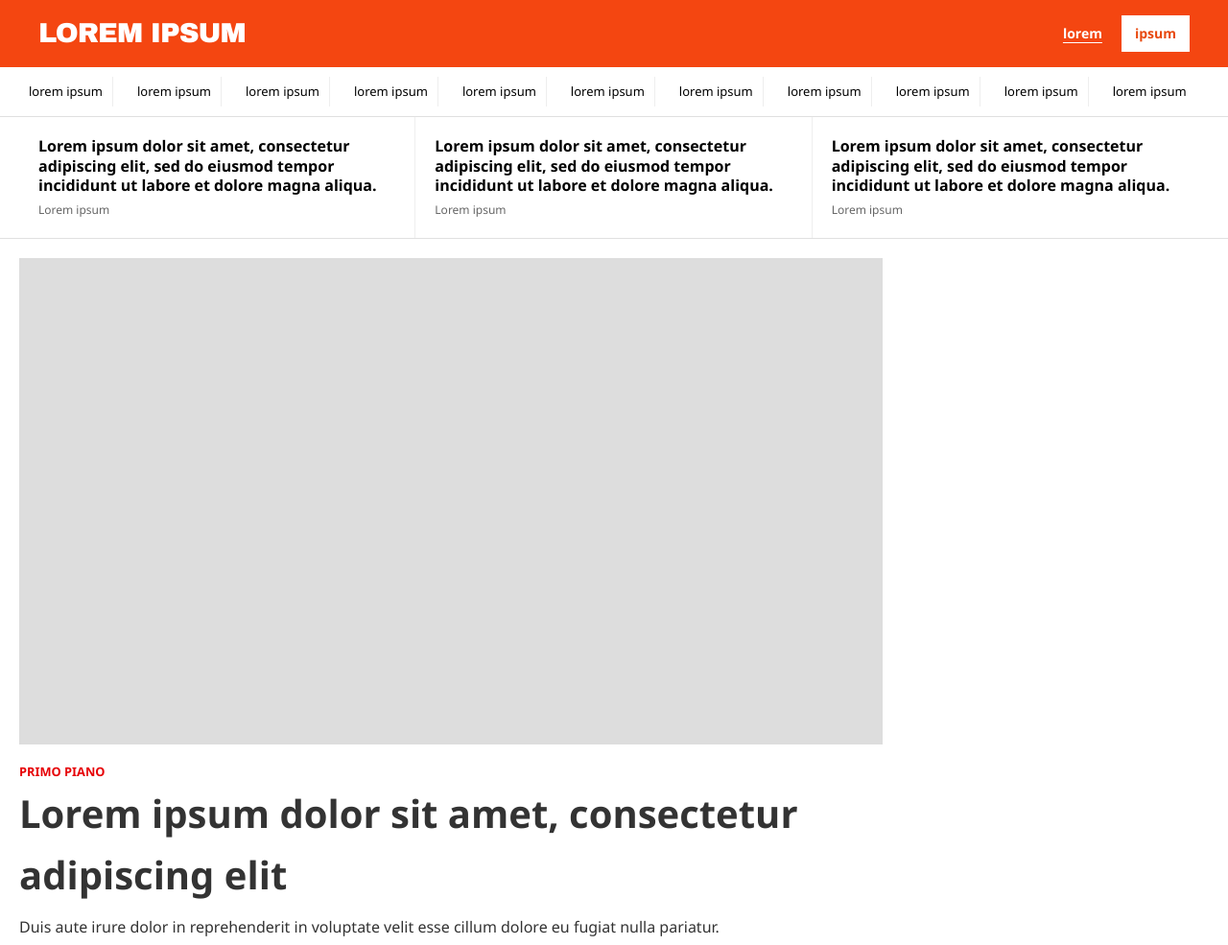
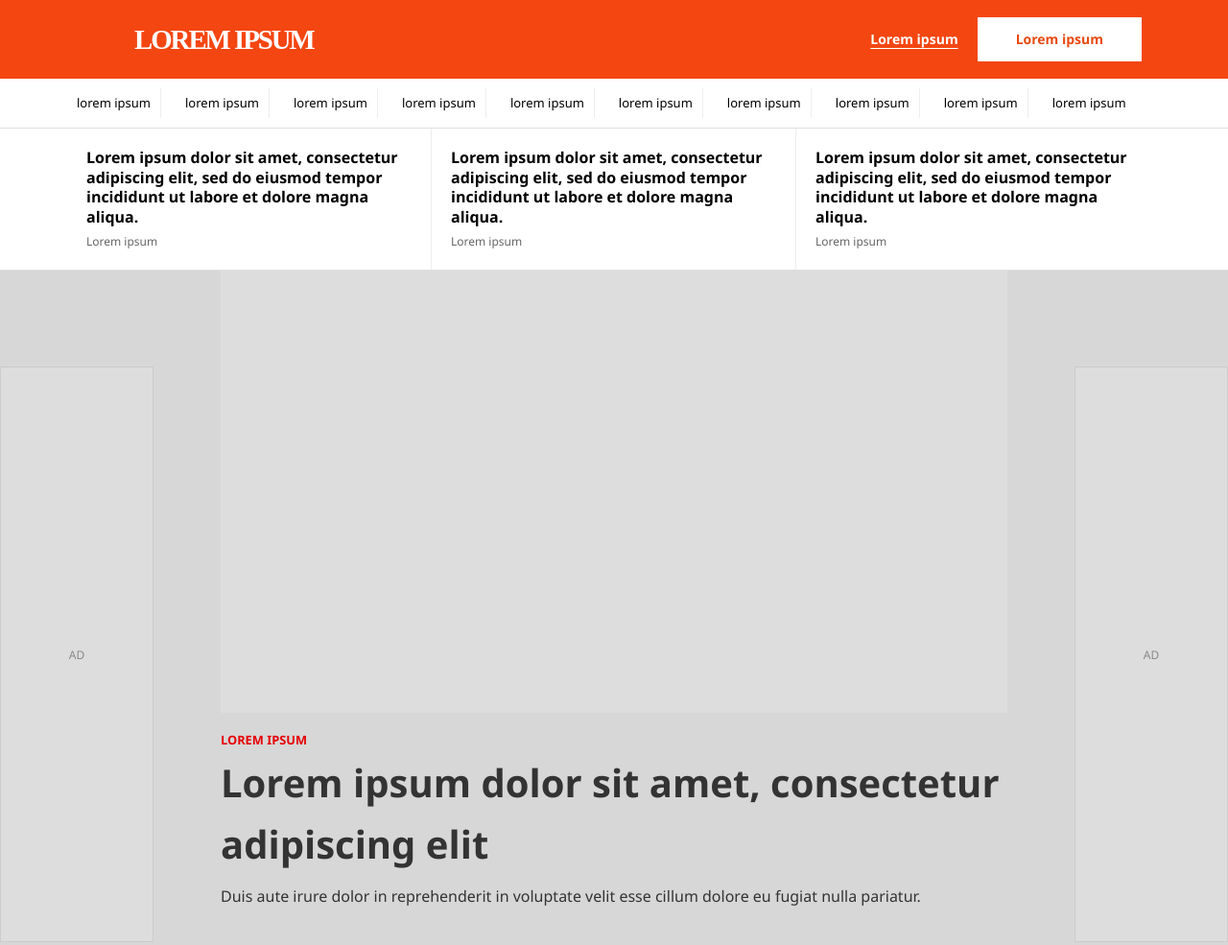
Before and after one commit to LorenzoTesi/Lorenzo_Tesi_ppm, a website: page index.html in a window 1280 px wide. Shown: the top 985 px of the page at 96% size. Drawn offline with Linux system fonts and the light colour scheme.

Commit message:
Aggiunti i wrapper per far stase gli ad ai lati ed il contenuto al centro

```diff
--- a/index.html
+++ b/index.html
@@ -8,14 +8,14 @@
 </head>
 <body>
 
-<header class="header">
-    <div class="container" style="display: flex; justify-content: space-between; align-items: center; width: 100%;">
+<header class="banner">
+    <div class="container-banner">
         <div class="logo">LOREM IPSUM</div>
 
         <div class="header-destra">
-            <a href="#" class="link-abbonati">lorem</a>
+            <a href="#" class="link-abbonati">Lorem ipsum</a>
             <div class="box-login">
-                <a href="#">ipsum</a>
+                <a href="#">Lorem ipsum</a>
             </div>
         </div>
     </div>
@@ -24,7 +24,6 @@
 <nav class="sub-nav">
     <div class="container">
         <ul>
-            <li>lorem ipsum</li>
             <li>lorem ipsum</li>
             <li>lorem ipsum</li>
             <li>lorem ipsum</li>
@@ -44,26 +43,29 @@
         <h4>Lorem ipsum dolor sit amet, consectetur adipiscing elit, sed do eiusmod tempor incididunt ut labore et dolore magna aliqua.</h4>
         <span class="time">Lorem ipsum</span>
     </article>
-
     <article class="top-news-item">
         <h4>Lorem ipsum dolor sit amet, consectetur adipiscing elit, sed do eiusmod tempor incididunt ut labore et dolore magna aliqua.</h4>
         <span class="time">Lorem ipsum</span>
     </article>
-
     <article class="top-news-item">
         <h4>Lorem ipsum dolor sit amet, consectetur adipiscing elit, sed do eiusmod tempor incididunt ut labore et dolore magna aliqua.</h4>
         <span class="time">Lorem ipsum</span>
     </article>
 </section>
 
+<div class="site-ads-wrapper">
+
+    <aside class="ad-skyscraper">
+        <div class="ad-box"><span>AD</span></div>
+    </aside>
+
+    <div class="main-content-area">
         <div class="container">
-    <div class="main-layout">
-
             <main class="content-area">
                 <article class="hero-article">
                     <div class="placeholder-img"></div>
                     <div class="article-body">
-                    <span class="category">Primo Piano</span>
+                        <span class="category">Lorem ipsum</span>
                         <h1>Lorem ipsum dolor sit amet, consectetur adipiscing elit</h1>
                         <p>Duis aute irure dolor in reprehenderit in voluptate velit esse cillum dolore eu fugiat nulla pariatur.</p>
                     </div>
@@ -87,6 +89,14 @@
                     </article>
                 </section>
             </main>
+        </div>
+    </div>
 
-    </div> </div> </body>
+    <aside class="ad-skyscraper">
+        <div class="ad-box"><span>AD</span></div>
+    </aside>
+
+</div>
+
+</body>
 </html>
--- a/style.css
+++ b/style.css
@@ -1,4 +1,4 @@
-/* ── RESET E BASE ── */
+/* reset e base */
 * {
     box-sizing: border-box;
     margin: 0;
@@ -9,33 +9,78 @@ body {
     font-family: 'Segoe UI', sans-serif;
     line-height: 1.6;
     color: #333;
-    background: #fff;
+    background: white;
+}
+.site-ads-wrapper {
+    display: grid;
+    /* colonna sinistra (AD), centro, colonna destra (AD) */
+    grid-template-columns: 1fr auto 1fr;
+    background-color: #d7d7d7;
+}
+
+.main-site-container {
+    background-color: #fff;
+    width: 100%;
+    max-width: 1280px;
+}
+
+.ad-skyscraper {
+    display: flex;
+    justify-content: center;
+    padding-top: 100px;
+}
+
+.ad-box {
+    width: 160px;
+    height: 600px;
+    background: #ddd;
+    border: 1px solid #ccc;
+    display: flex;
+    align-items: center;
+    justify-content: center;
+    color: #888;
+    font-size: 12px;
+    position: sticky;
+    top: 80px;
 }
 
 .container {
     max-width: 1280px;
     margin: 0 auto;
     padding: 0 20px;
+    padding-left: 70px;
+    padding-right: 70px;
 }
 
-/* ── HEADER ARANCIONE ── */
-.header {
-    background: #f44611; /* Arancione Spiegel */
-    padding: 12px 20px;
+/* banner arancione in alto */
+.banner {
+    background: #f44611;
+    padding: 18px 20px;
     display: flex;
     justify-content: space-between;
     align-items: center;
     position: sticky;
     top: 0;
+    width: 100%;
     z-index: 100;
+}
+.container-banner {
+    max-width: 1280px;
+    margin: 0 auto;
+    padding: 0 20px;
+    display: flex;
+    justify-content: space-between;
+    align-items: center;
+    width: 100%;
 }
 
 .logo {
     color: white;
-    font-family: 'Arial Black', sans-serif;
+    font-family: 'Roboto Slab', serif;
     font-weight: 900;
     font-size: 1.8rem;
-    letter-spacing: -1px;
+    padding-left: 100px;
+    letter-spacing: -2px;
     text-transform: uppercase;
 }
 
@@ -48,28 +93,28 @@ body {
 .link-abbonati {
     color: white;
     text-decoration: underline;
-    text-decoration-color: white; /* Sottolineatura bianca */
+    text-decoration-color: white; /* sottolineatura bianca */
     text-underline-offset: 4px;
     font-size: 14px;
-    font-weight: 600;
+    font-weight: 700;
 }
 
 .box-login {
     background: white;
-    padding: 6px 14px;
+    padding: 10px 40px;
+    margin-right: 50px;
 }
 
 .box-login a {
     color: #e8490f;
     text-decoration: none;
     font-size: 14px;
-    font-weight: 600;
+    font-weight: 700;
 }
 
-/* --- SOTTONAVIGAZIONE (Stile pulito come in foto) --- */
 .sub-nav {
     background: #fff;
-    border-bottom: 1px solid #e0e0e0; /* La linea grigia sottile */
+    border-bottom: 1px solid #e0e0e0;
     padding: 10px 0;
 }
 
@@ -77,44 +122,27 @@ body {
     list-style: none;
     display: flex;
     align-items: center;
-    gap: 15px; /* Spazio tra le scritte */
+    gap: 15px;
+
 }
 
 .sub-nav li {
-    font-size: 13px; /* Piccolo come in foto */
+    font-size: 13px;
     color: #000;
     font-weight: 500;
     cursor: pointer;
     padding: 5px 10px;
 }
 
-/* Linea verticale di separazione (opzionale, tra alcune voci) */
+/* Linea verticale di separazione  */
 .sub-nav li:not(:last-child) {
     border-right: 1px solid #eee;
-}
-
-/* --- FASCIA 3 ARTICOLI (Sotto la riga) --- */
-.top-news-bar {
-    display: grid;
-    grid-template-columns: repeat(3, 1fr); /* 3 colonne uguali */
-    gap: 0;
-    border-bottom: 1px solid #e0e0e0;
 }
 
 .top-news-item {
     padding: 20px;
     border-right: 1px solid #eee; /* Riga verticale tra gli articoli */
 }
-
-.top-news-item:last-child { border-right: none; }
-
-.top-news-item h4 {
-    font-size: 16px;
-    font-weight: 800; /* Molto grassetto */
-    line-height: 1.3;
-    color: #000;
-}
-
 /* 3 articoli in alto */
 .top-news-item .time {
     font-size: 12px;
@@ -128,12 +156,6 @@ body {
     gap: 0;
     border-bottom: 1px solid #e0e0e0;
 }
-
-.top-news-item {
-    padding: 20px;
-    border-right: 1px solid #eee; /* Riga verticale tra gli articoli */
-}
-
 .top-news-item:last-child { border-right: none; }
 
 .top-news-item h4 {
@@ -142,14 +164,6 @@ body {
     line-height: 1.3;
     color: #000;
 }
-
-.top-news-item .time {
-    font-size: 12px;
-    color: #666;
-    margin-top: 5px;
-    display: block;
-}
-
 /* ── LAYOUT PRINCIPALE ── */
 .main-layout {
     display: grid;
```
Lines whose indentation alone changed are shown as unchanged.
